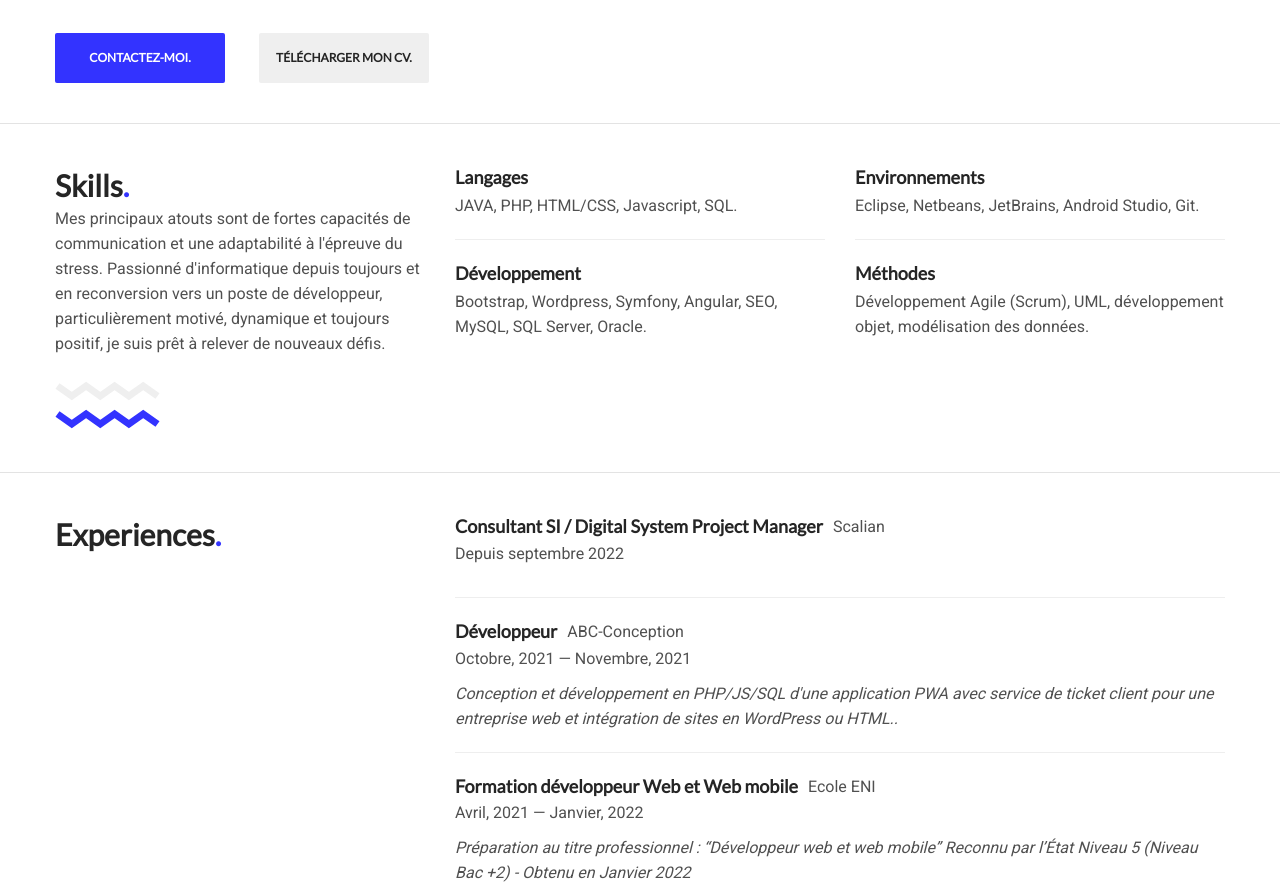
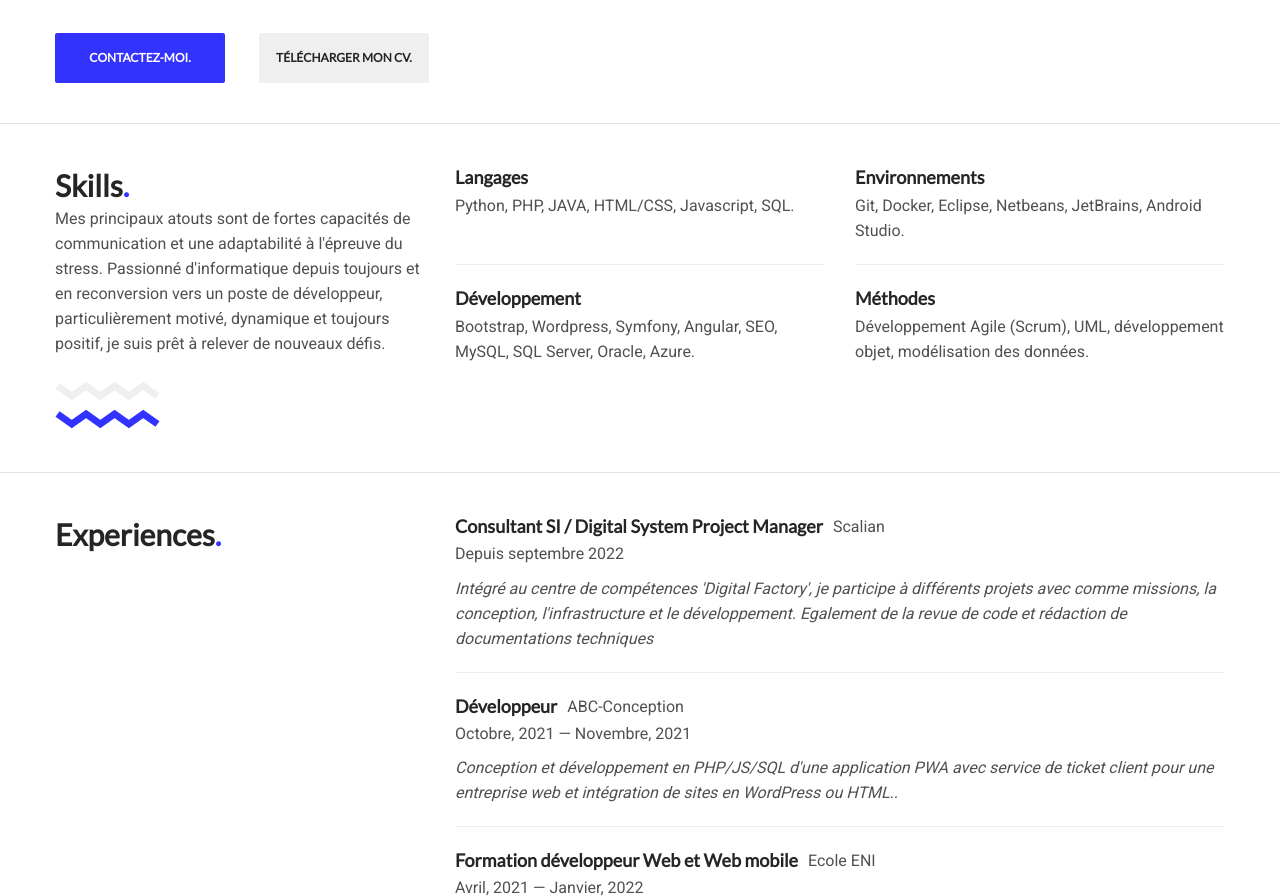
Before and after one commit to Scratouze/Portfolio_Jmv, a PHP site: page / in a window 1280 px wide. Shown: the part 475-1371 px from the top of the page. Run offline with PHP 8.4, Linux system fonts and the light colour scheme; some libraries are stand-ins or nearby versions.

Commit message:
mAJ 1022 Portfolio_Jmv

```diff
--- a/index.php
+++ b/index.php
@@ -11,6 +10,7 @@
     <meta property="og:description" content="Jean-Marc VETU Développeur">
     <meta property="og:site_name" content="VETU Jean-Marc">
     <title>Jean-Marc VETU - Développeur</title>
+    <link rel="shortcut icon" type="image/png" href="assets/profilJMV.ico"/>
     <link rel="stylesheet" type="text/css" href="css/master.css">
     <link href="https://fonts.googleapis.com/css?family=Lato|Roboto" rel="stylesheet">
     <link href="https://cdn.materialdesignicons.com/2.0.46/css/materialdesignicons.min.css" rel="stylesheet">
@@ -77,13 +77,12 @@
             <div class="col-md-6">
                 <div class="about-me wow slideInLeft">
                     <div class="about-me-title">
-                        <h1 class="point"><span >Jean-Marc VETU </span><span><br> développeur PHP / Consultant SI</span></h1><hr>
+                        <h1 class="point"><span >Jean-Marc VETU </span><span><br> Développeur / Consultant SI</span></h1><hr>
                     </div>
                     <div class="about-me-text">
                         <div class="opacity-box">
                             <p>Après avoir passé plus de 15 ans dans la distribution j'ai décidé de reprendre mes études et suite
-                            à la validation de diplôme de Développeur, j'occupe un poste de Digital System Project Manager chez
-                            chez Scalian</p>
+                            à la validation de diplôme de Développeur, j'occupe un poste de Développeur au sein de la Digital Factory chez Scalian</p>
                         </div>
                     </div>
                     <div class="about-me-info">
@@ -155,7 +154,7 @@
                         <div class="advantages-box">
                             <h4>Langages</h4>
                             <div class="opacity-box">
-                                <p>JAVA, PHP, HTML/CSS, Javascript, SQL.</p>
+                                <p> Python, PHP, JAVA, HTML/CSS, Javascript, SQL.</p>
                             </div>
                         </div>
                     </div>
@@ -164,7 +163,7 @@
                         <div class="advantages-box">
                             <h4>Environnements</h4>
                             <div class="opacity-box">
-                                <p>Eclipse, Netbeans, JetBrains, Android Studio, Git.</p>
+                                <p>Git, Docker, Eclipse, Netbeans, JetBrains, Android Studio.</p>
                             </div>
                         </div>
                     </div>
@@ -174,7 +173,7 @@
                         <div class="advantages-box">
                             <h4>Développement</h4>
                             <div class="opacity-box">
-                                <p>Bootstrap, Wordpress, Symfony, Angular, SEO, MySQL, SQL Server, Oracle.</p>
+                                <p>Bootstrap, Wordpress, Symfony, Angular, SEO, MySQL, SQL Server, Oracle, Azure.</p>
                             </div>
                         </div>
                     </div>
@@ -229,6 +228,9 @@
                             <p class="about-info"><a href="https://www.scalian.com/" target="_blank">Scalian</a></p>
                             <p>Depuis septembre 2022</p>
                             <div class="opacity-box">
+                                <p>Intégré au centre de compétences 'Digital Factory', je participe à différents projets avec
+                                    comme missions, la conception, l'infrastructure et le développement. Egalement de la revue de code
+                                    et rédaction de documentations techniques</p>
                             </div>
                         </div>
                     </div>
```
Also changed, not shown: other parts of index.php (+25 -16 lines). Lines whose indentation alone changed are shown as unchanged.
